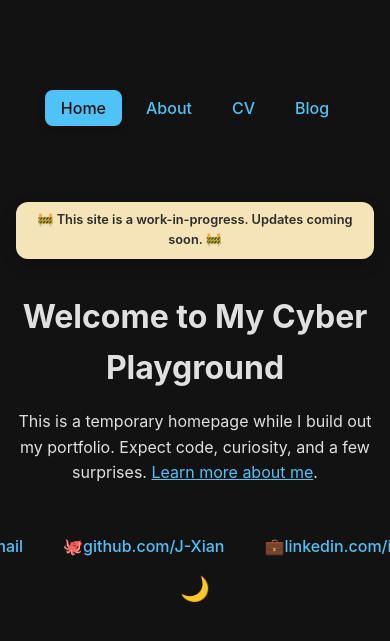
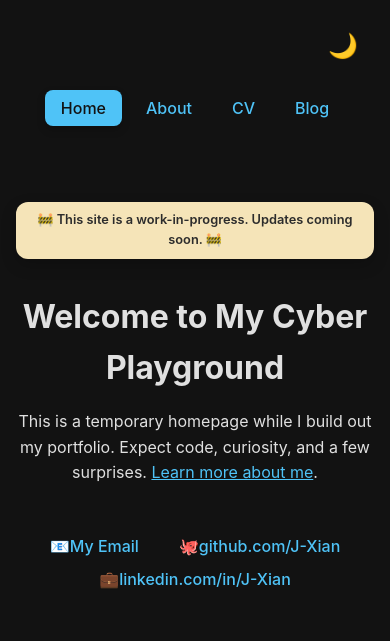
Before and after one commit to J-Xian/J-Xian.github.io, a Jekyll site: the page built from index.html, in a window 390 px wide. Shown: the top 641 px of the page. Built offline with Jekyll 4.4.1, drawn with Linux system fonts in a browser that asks for light colours.

Commit message:
Update main.css

```diff
--- a/css/main.css
+++ b/css/main.css
@@ -200,8 +200,8 @@ footer ul {
     padding: 2rem 1rem; /* Reduce padding on mobile */
   }
 
-  /* Make navigation and footer non-fixed on mobile and center them */
-  nav, footer {
+  /* Make navigation non-fixed on mobile and center them */
+  nav {
     position: static;
     display: flex;
     justify-content: center;
@@ -209,14 +209,10 @@ footer ul {
     margin: 1rem 0;
   }
 
-  nav ul, footer ul {
+  nav ul {
     flex-direction: row;
     justify-content: center;
     gap: 0.5rem; /* Reduce gap for tighter layout */
-  }
-
-  .footer-link {
-    white-space: nowrap;
   }
 
   .hero-heading {
@@ -227,10 +223,33 @@ footer ul {
     font-size: 1rem;
   }
 
+  /* Keep theme toggle fixed at the top right for mobile */
   #theme-toggle {
+    position: fixed;
+    top: 2rem;
+    right: 2rem;
+    margin: 0;
+    display: block;
+  }
+
+  /* Make footer non-fixed on mobile and center it */
+  footer {
     position: static;
-    margin: 1rem auto;
-    display: block;
+    display: flex;
+    justify-content: center;
+    width: 100%;
+    margin: 1rem 0;
+  }
+
+  footer ul {
+    flex-direction: row;
+    justify-content: center;
+    gap: 0.5rem;
+    flex-wrap: wrap; /* Allow links to wrap to the next line */
+  }
+
+  .footer-link {
+    white-space: nowrap;
   }
 
   .wip-banner {
```
